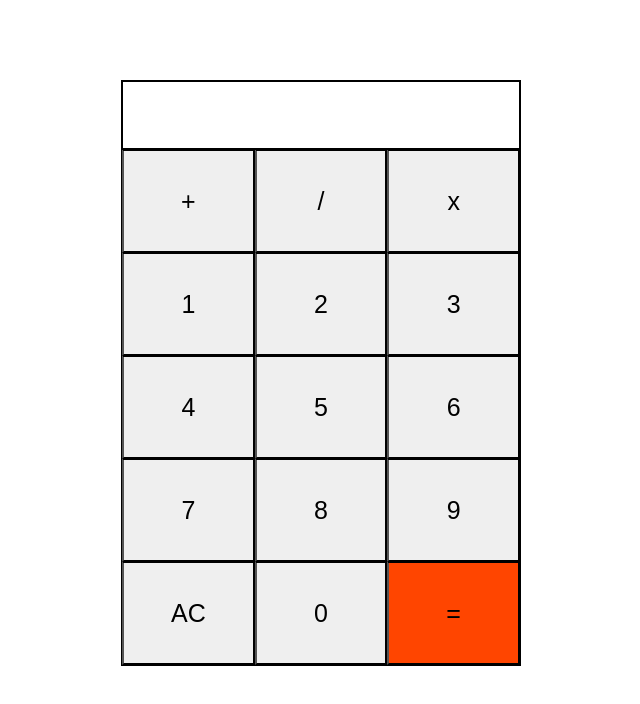
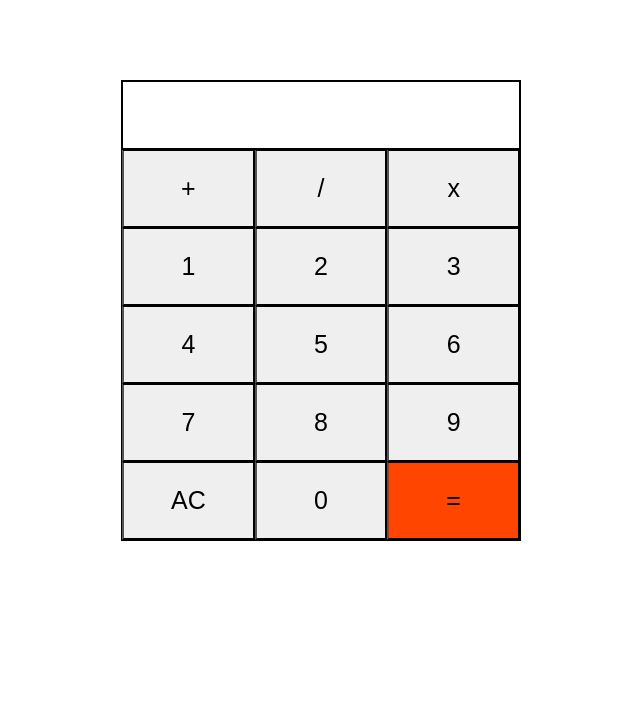
Before and after one commit to shrutibattu/Calculator, a website: page index.html in a window 1280 px wide. Shown: the whole page, without its empty margins (319-959 px from the left). Drawn offline with Linux system fonts and the light colour scheme.

Commit message:
modified stylesheet for button

```diff
--- a/styles.css
+++ b/styles.css
@@ -30,13 +30,13 @@
 }
 .button-number {
   border: 0 5px solid black;
-  line-height: 100px;
+  line-height: 75px;
   text-align: center;
   font-size: 25px;
   cursor: pointer;
 }
 .button-operator {
-  line-height: 100px;
+  line-height: 75px;
   text-align: center;
   font-size: 25px;
   cursor: pointer;
```
